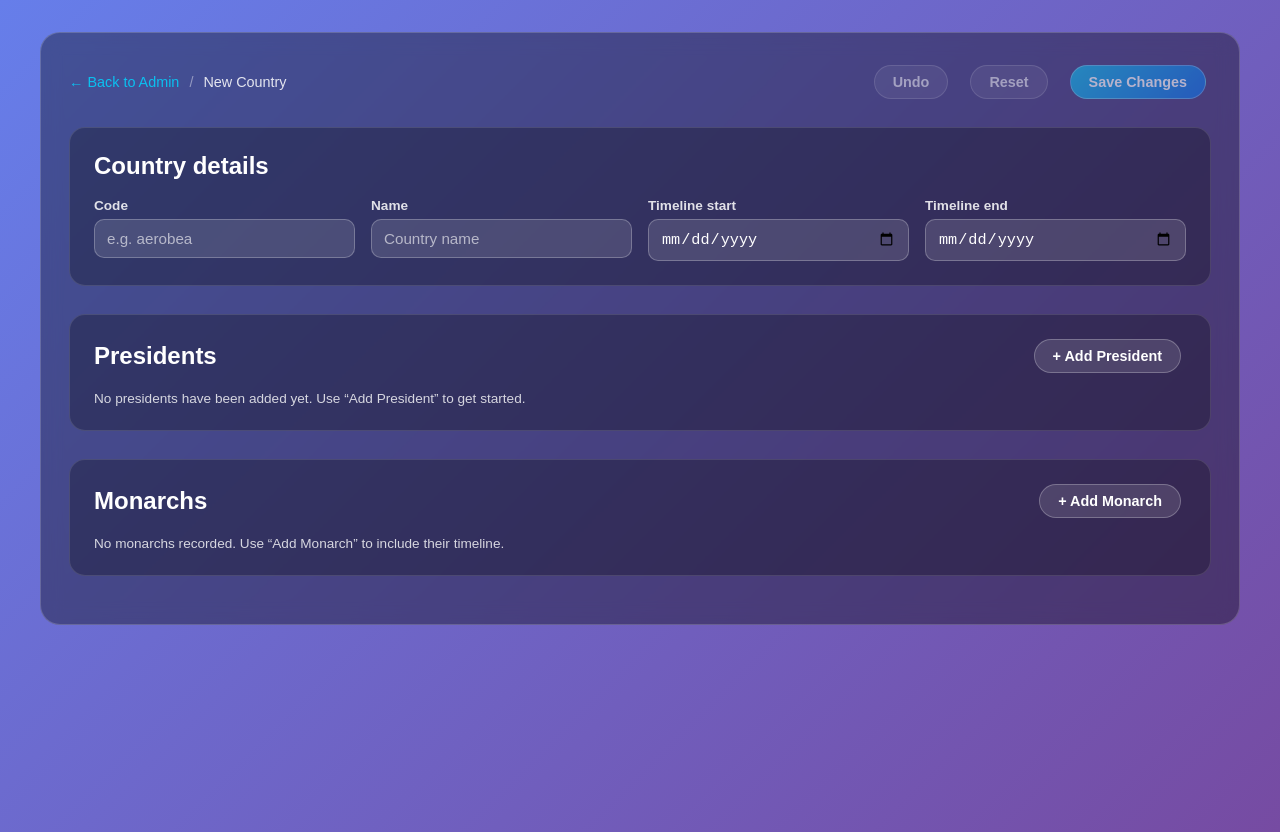
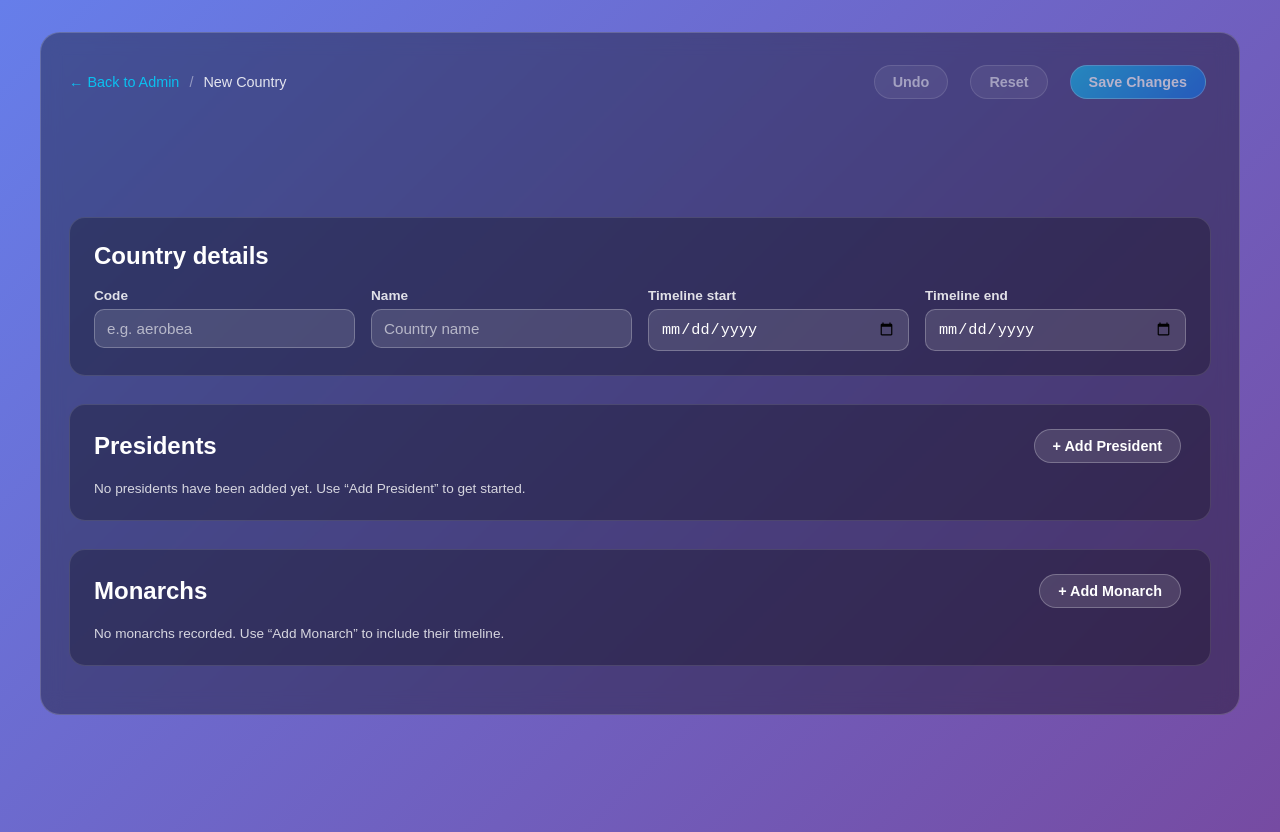
Before and after one commit to rewbs/aerobea-timeline, a Next.js app: page /admin/countries/new in a window 1280 px wide. Built offline with nearby package versions, Linux system fonts and the light colour scheme.

Commit message:
Prevent autosave layout shift on admin country edit

```diff
--- a/app/admin/countries/AdminCountryEditorClient.tsx
+++ b/app/admin/countries/AdminCountryEditorClient.tsx
@@ -895,6 +895,7 @@ const AdminCountryEditorClient = ({
         </div>
       </div>
 
+      <div className="admin-feedback-slot" aria-live="polite">
         {status.type !== 'idle' && status.message && (
           <div
             className={`admin-feedback admin-feedback-${status.type}`}
@@ -903,6 +904,7 @@ const AdminCountryEditorClient = ({
             {status.message}
           </div>
         )}
+      </div>
 
       {validationErrors.length > 0 && (
         <div className="admin-feedback admin-feedback-error" role="alert">
--- a/app/globals.css
+++ b/app/globals.css
@@ -448,6 +448,12 @@ select {
   line-height: 1.4;
 }
 
+.admin-feedback-slot {
+  min-height: 62px;
+  display: flex;
+  align-items: center;
+}
+
 .admin-feedback ul {
   margin: 8px 0 0 18px;
   padding: 0;
```
Lines whose indentation alone changed are shown as unchanged.
